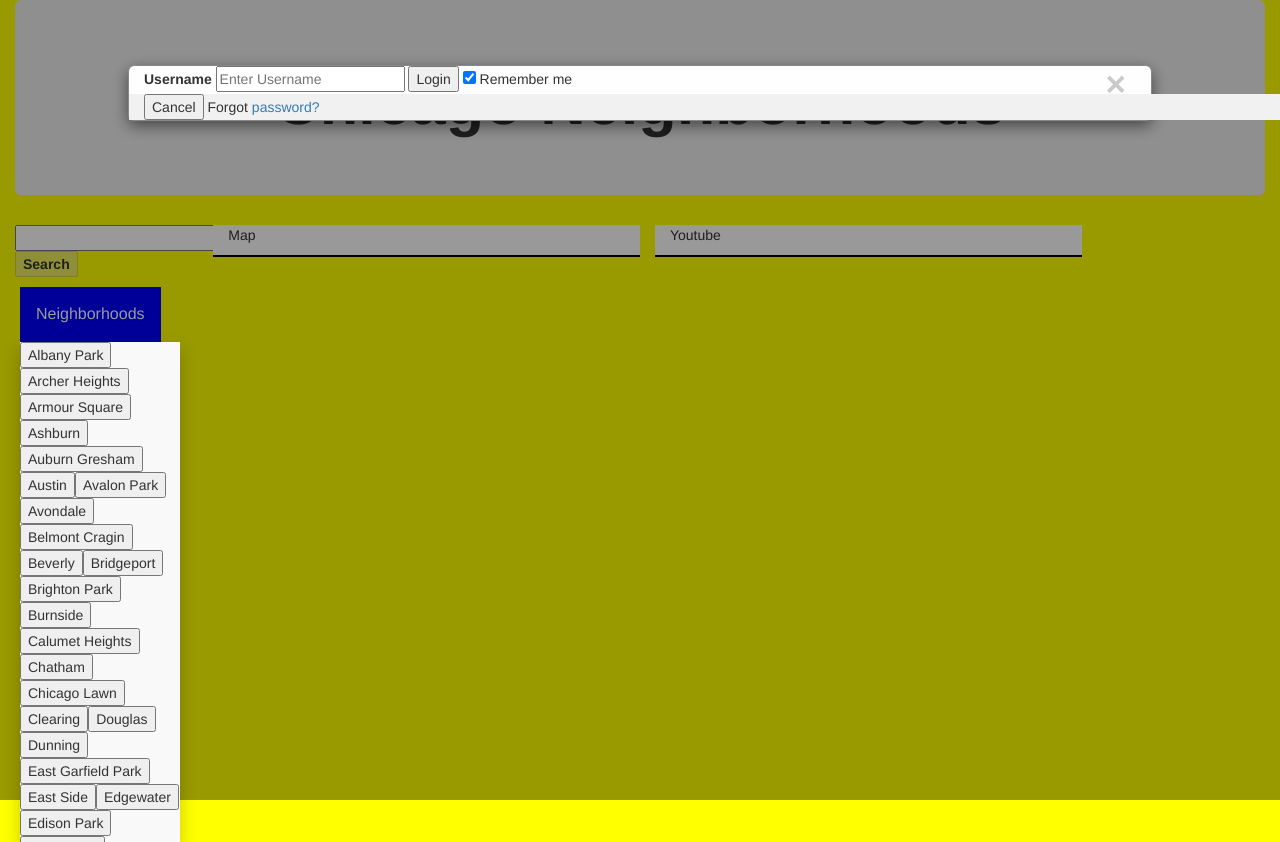
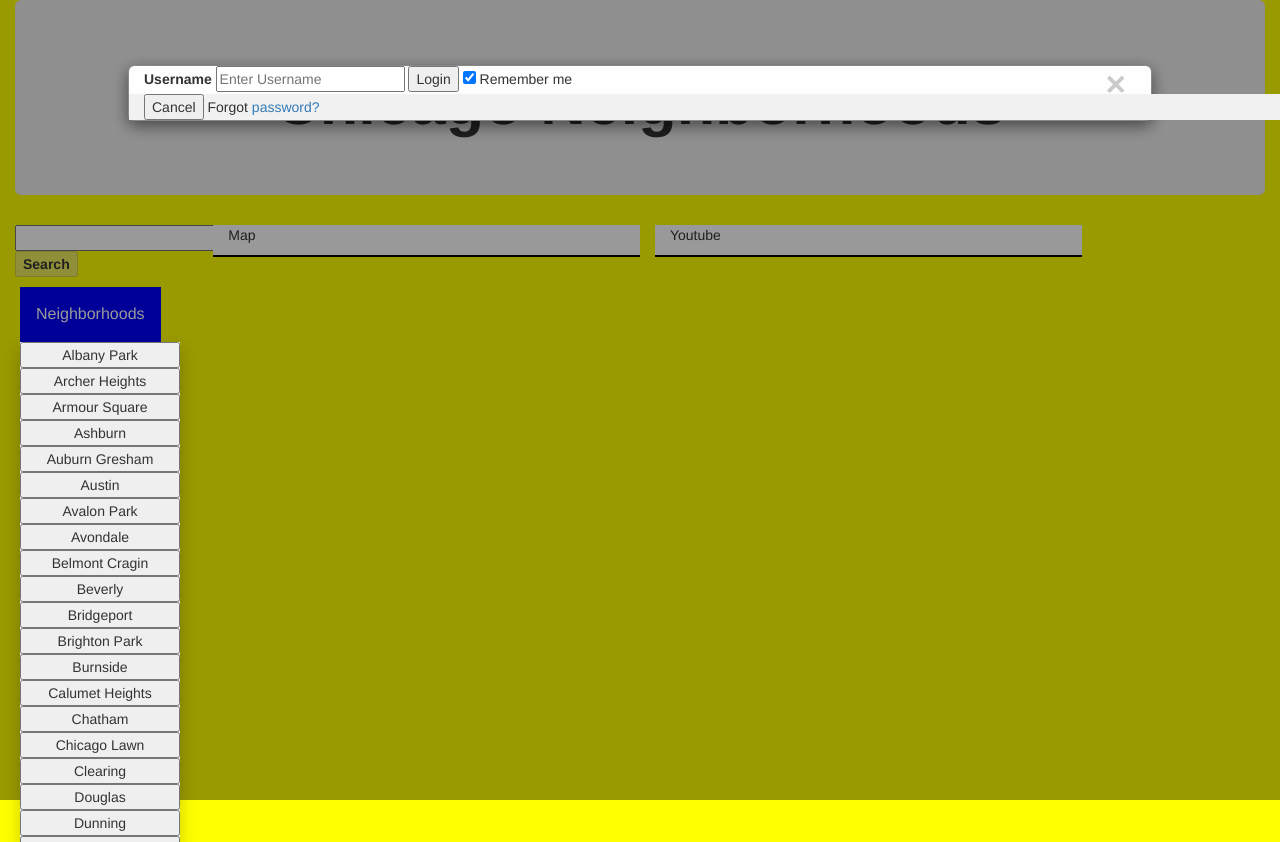
Before and after one commit to johngorm/fallacious-paste, a PHP site: page / in a window 1280 px wide, after a click on "Neighborhoods". Run offline with PHP 8.4, Linux system fonts and the light colour scheme; some libraries are stand-ins or nearby versions.

Commit message:
updated css

```diff
--- a/assets/css/style.css
+++ b/assets/css/style.css
@@ -68,6 +68,10 @@
     border-bottom-color: black
 }
 
+.neighborhood {
+    width: 160px;
+}
+
 @media screen and (max-width: 640px) {
     .API-div {
         margin-left: 15px;
```
